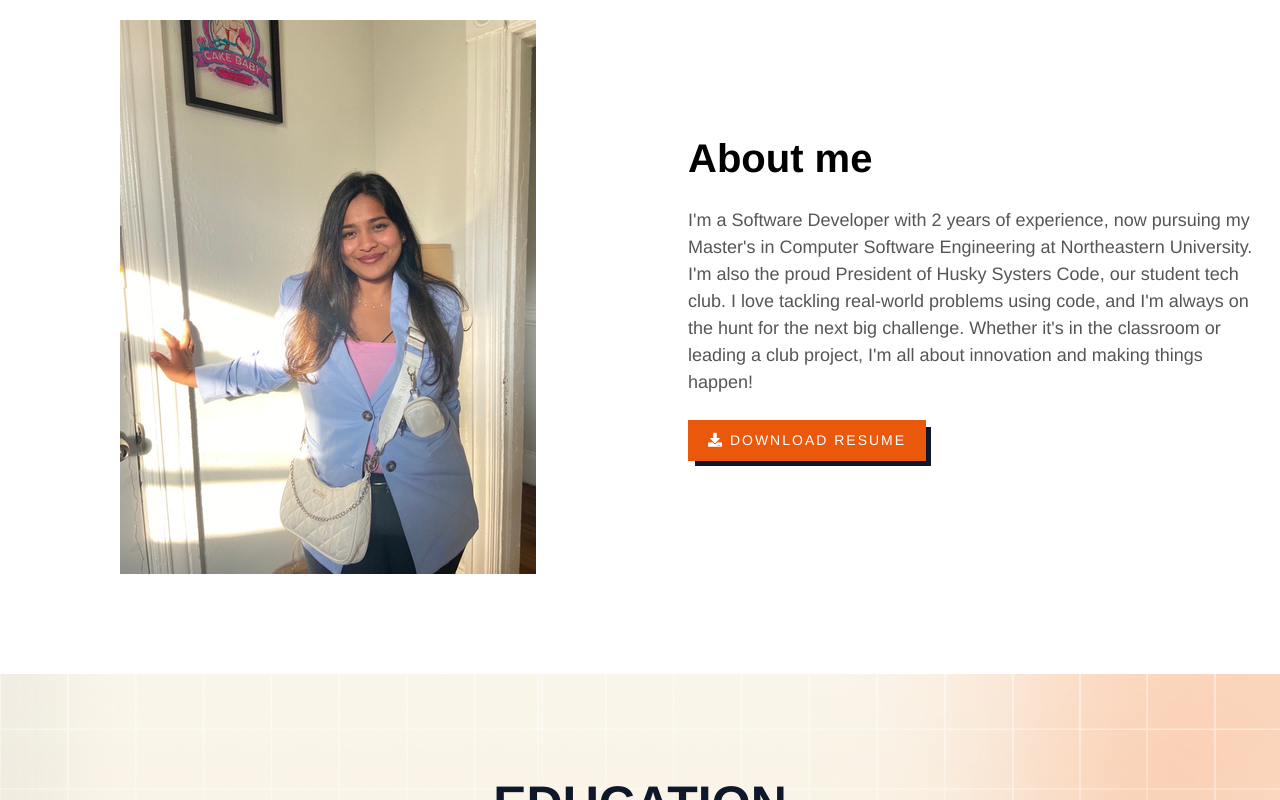
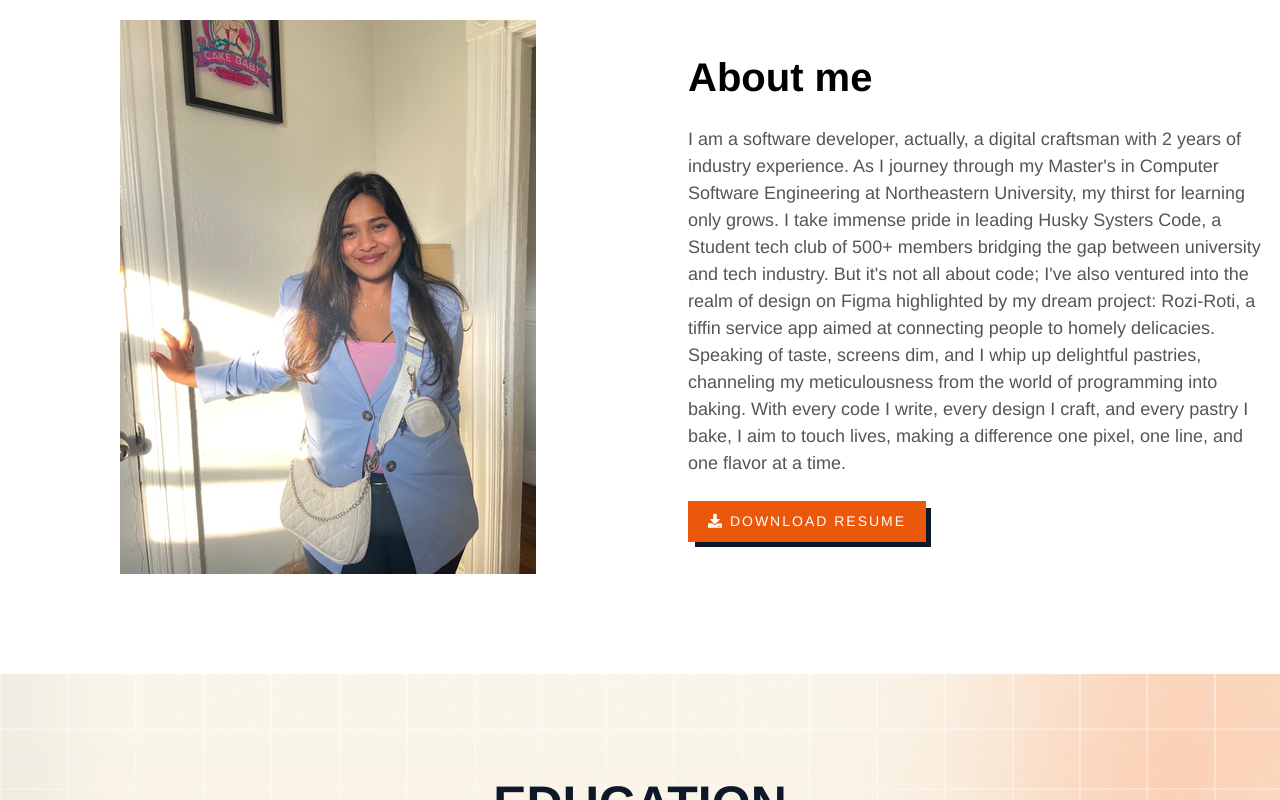
Before and after one commit to Shubhangi-Srivastava/PortfolioNew.github.io, a React (Create React App) app: page / in a window 1280 px wide. Shown: the part 660-1460 px from the top of the page. Built offline with nearby package versions, Linux system fonts and the light colour scheme.

Commit message:
made some changes with about me and projects

```diff
--- a/src/components/About/about.js
+++ b/src/components/About/about.js
@@ -22,13 +22,27 @@ export default function About() {
                 About me
               </h3>
               <p className="text-[16px] md:text-[18px]">
-                I'm a Software Developer with 2 years of experience, now
+                {/* I'm a Software Developer with 2 years of experience, now
                 pursuing my Master's in Computer Software Engineering at
                 Northeastern University. I'm also the proud President of Husky
                 Systers Code, our student tech club. I love tackling real-world
                 problems using code, and I'm always on the hunt for the next big
                 challenge. Whether it's in the classroom or leading a club
-                project, I'm all about innovation and making things happen!
+                project, I'm all about innovation and making things happen! */}
+                I am a software developer, actually, a digital craftsman with 2
+                years of industry experience. As I journey through my Master's
+                in Computer Software Engineering at Northeastern University, my
+                thirst for learning only grows. I take immense pride in leading
+                Husky Systers Code, a Student tech club of 500+ members bridging
+                the gap between university and tech industry. But it's not all
+                about code; I've also ventured into the realm of design on Figma
+                highlighted by my dream project: Rozi-Roti, a tiffin service app
+                aimed at connecting people to homely delicacies. Speaking of
+                taste, screens dim, and I whip up delightful pastries,
+                channeling my meticulousness from the world of programming into
+                baking. With every code I write, every design I craft, and every
+                pastry I bake, I aim to touch lives, making a difference one
+                pixel, one line, and one flavor at a time.
               </p>
               <div className="pt-6">
                 {/* <Link className="px-btn px-btn-theme mr-4" to="contactus">
--- a/src/components/Banner/banner.js
+++ b/src/components/Banner/banner.js
@@ -23,7 +23,7 @@ export default function Banner() {
                   I'm a{" "}
                   <span id="type-it">
                     <ReactTypingEffect
-                      text={["Developer", "Student Lead"]}
+                      text={["Developer", "President"]}
                       speed="100"
                       typingDelay="500"
                       eraseDelay="200"
--- a/src/components/Work/work.js
+++ b/src/components/Work/work.js
@@ -76,6 +76,13 @@ export default function Work() {
       //   "Developed an online food delivery application catering to three primary user types...",
       githubRepoUrl:
         "https://github.com/Shubhangi-Srivastava/Online_Restaurant_Delivery_System",
+    },
+    {
+      // title: "Husky Systers Code Website",
+      // description:
+      //   "",
+      githubRepoUrl:
+        "https://github.com/Shubhangi-Srivastava/Husky_Systers_Code_Website",
     },
   ];
 
@@ -256,10 +263,10 @@ export default function Work() {
                   </h6> */}
                   <h4>Healthcare Benefits for the State Of Massachusetts</h4>
                   <p>
-                    This application provides comprehensive and uniform medical
-                    services that enable persons previously limited by their
-                    circumstances to receive medical care in the form of Health
-                    Care Coverage.
+                    This application provides comprehensive and uniform
+                    healthcare benefits which enable citizens to receive
+                    healthcare coverage based on their eligibilty criteria like
+                    age, income, assets, person demographics, etc.
                   </p>
                   <div className="btn-bar">
                     <div
@@ -323,14 +330,18 @@ export default function Work() {
                   </h6>
                   <h4>Husky Systers Code</h4>
                   <p>
-                    Being the President of the Technical Student club of
-                    Northeastern, I wanted to take another step in the
-                    recognition of the club.
+                    As President of Northeastern's Technical Student Club, I've
+                    initiated our digital presence with a dedicated website.
+                    This platform will centralize club information, showcase
+                    past and upcoming events, and offer direct messaging for
+                    seamless communication.
                   </p>
                   <div className="btn-bar">
                     <div
                       className="px-btn px-btn-theme px_modal"
-                      // onClick={() => setShowModal(3)}
+                      onClick={() =>
+                        redirectToGitHubRepo(projectDetails[2].githubRepoUrl)
+                      }
                     >
                       View Project{" "}
                     </div>
```
Also changed, not shown: 1 other file (tests, documents, lock files or other folders).
